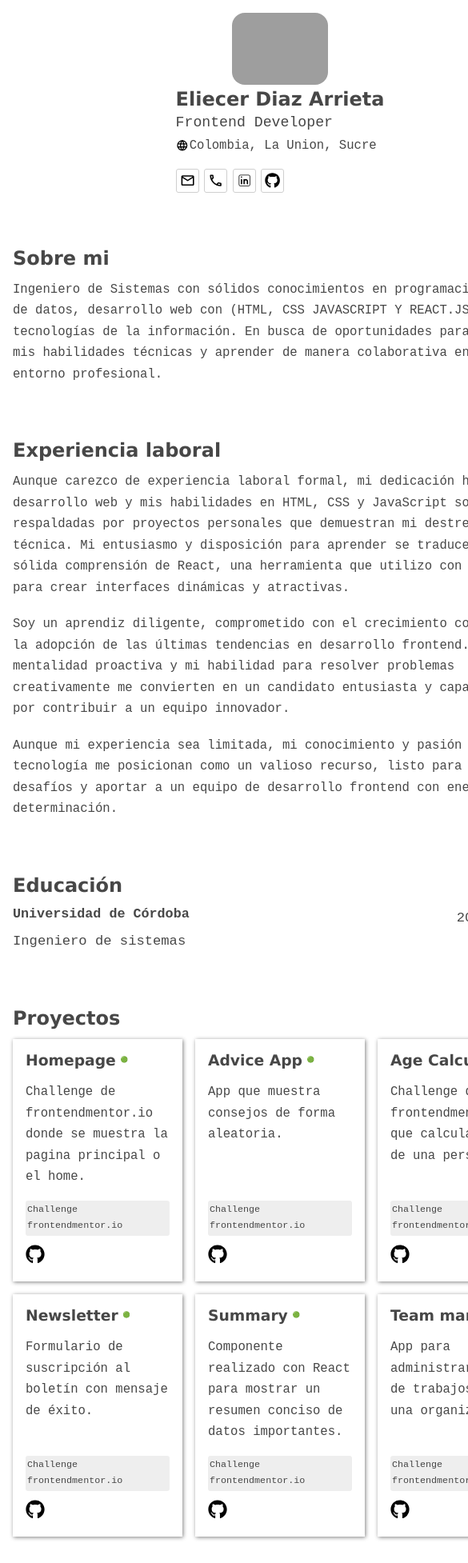
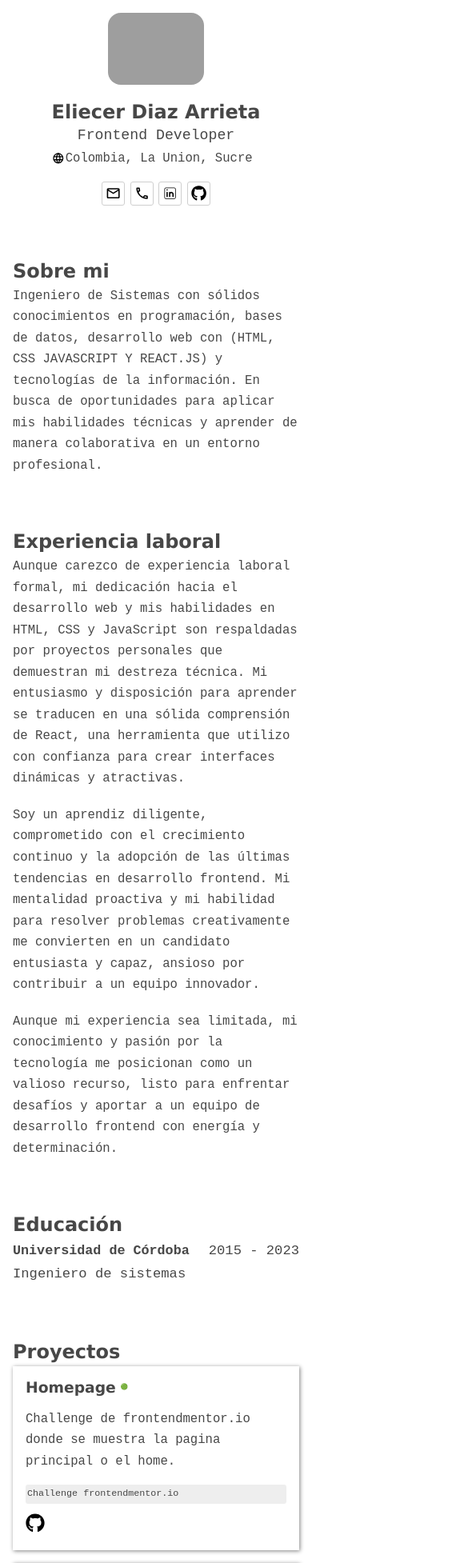
Before and after one commit to eliecer-code/cv, a React (Vite) app: page / in a window 390 px wide. Shown: the top 1954 px of the page at 80% size, 585 px wide, since content can reach past the window. Built offline with nearby package versions, Linux system fonts and the light colour scheme; grey boxes are pictures that could not be loaded.

Commit message:
ajustando version responsive

```diff
--- a/cv.json
+++ b/cv.json
@@ -188,8 +188,8 @@
       "name": "Newsletter",
       "isActive": true,
       "description": "Formulario de suscripción al boletín con mensaje de éxito.",
-      "url": "https://codi.link",
-      "github": "https://github.com/midudev/codi.link",
+      "url": "https://newletter-sign-up-six.vercel.app/",
+      "github": "https://github.com/eliecer-code/newletter-sign-up",
       "highlights": "Challenge frontendmentor.io"
     },
     {
--- a/src/App.jsx
+++ b/src/App.jsx
@@ -31,9 +31,14 @@ const Container = styled.div`
   width: 700px;
   margin: 0 auto;
 
+  @media (width <= 700px) {
+    width: auto;
+  }
+
   @media print{
     /* padding: 2rem;  */
     /* width: 100%;  */
+    page-break-before: always;
     margin: 0;
     @page{
       margin: .5cm 2cm;
--- a/src/components/Education/Education.jsx
+++ b/src/components/Education/Education.jsx
@@ -42,5 +42,6 @@ const Article = styled.article`
     header{
         display: flex;
         justify-content: space-between;
+        align-items: center;
     }
 `
--- a/src/components/Header/Header.jsx
+++ b/src/components/Header/Header.jsx
@@ -175,5 +175,13 @@ const Container = styled.div`
         flex-direction: column-reverse;
         justify-content: center;
         align-items: center;
+        text-align: center;
+        gap: 1em;
+        /* width: auto; */
+        footer{
+            .no-print{
+                justify-content: center;
+            }
+        }
     }
 `
--- a/src/components/Section.jsx
+++ b/src/components/Section.jsx
@@ -17,7 +17,7 @@ export default Section
 const Container = styled.section`
     max-width: 700px;
   h2 {
-    margin-bottom: 8px;
+    /* margin-bottom: 8px; */
     font-weight: 700;
     line-height: 1.5;
     font-size: 1.5rem;
```
